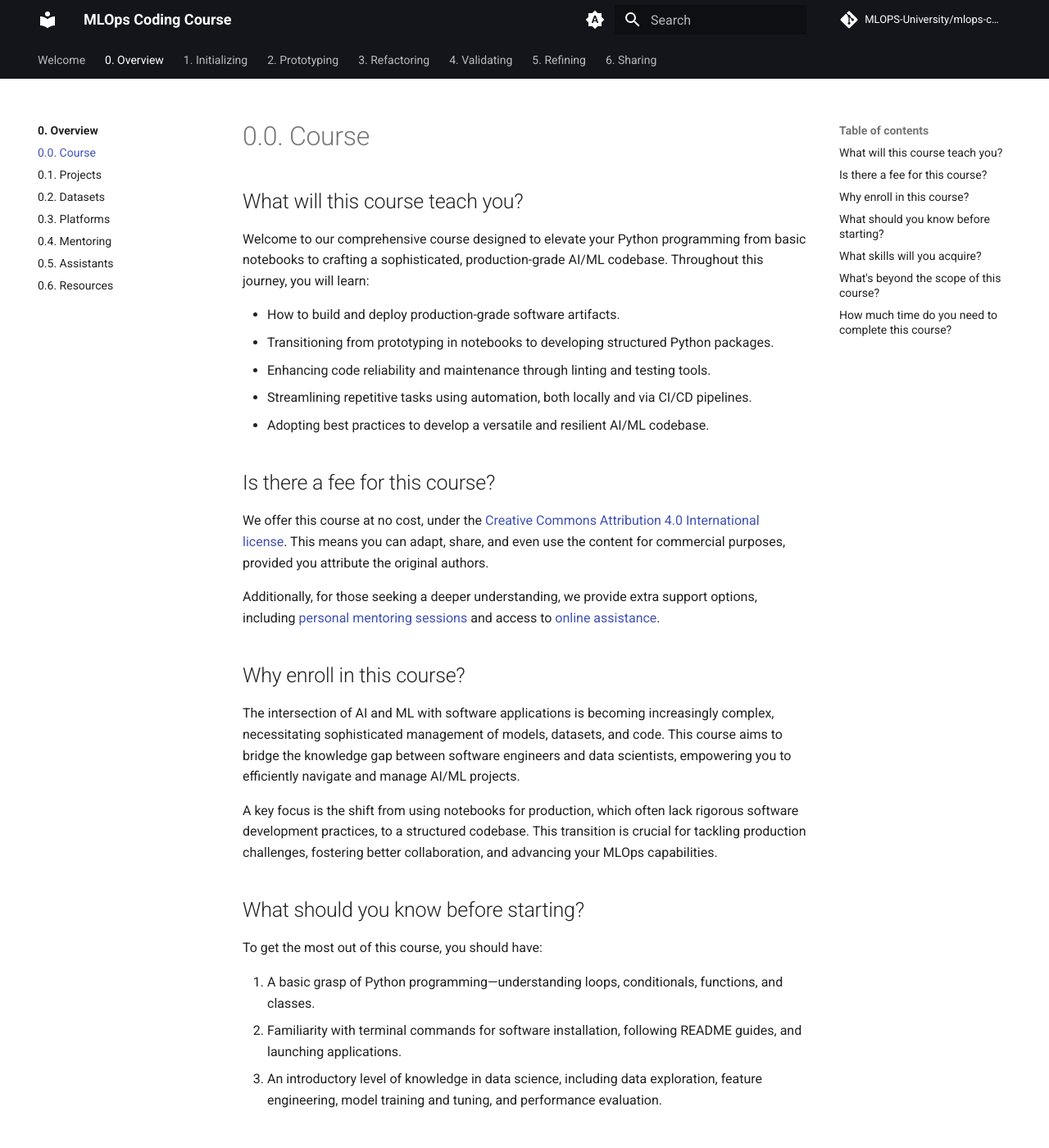
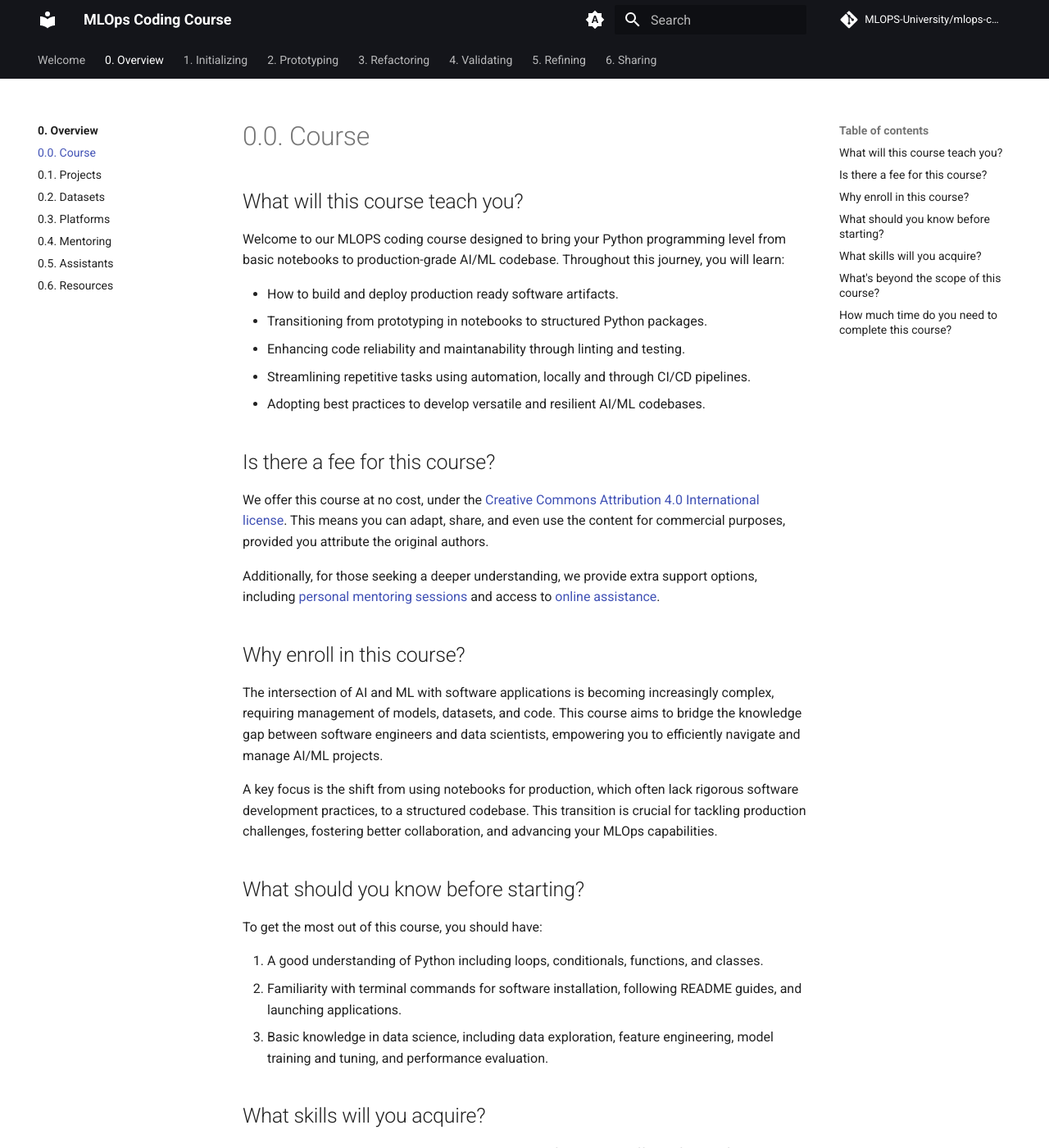
Before and after one commit to MLOps-Courses/mlops-coding-course, an MkDocs documentation site: the page built from docs/0. Overview/0.0. Course.md, in a window 1280 px wide and 1400 px high. Shown: the whole window at 82% size. Built offline with MkDocs 1.6.1 and Material for MkDocs 9.7.7, drawn with Linux system fonts in a browser that asks for light colours; comment, search, counter and statistics services are not loaded; some of the changed text lies outside the part shown.

Commit message:
refining

```diff
--- a/docs/0. Overview/0.0. Course.md
+++ b/docs/0. Overview/0.0. Course.md
@@ -2,13 +2,13 @@
 
 ## What will this course teach you?
 
-Welcome to our comprehensive course designed to elevate your Python programming from basic notebooks to crafting a sophisticated, production-grade AI/ML codebase. Throughout this journey, you will learn:
+Welcome to our MLOPS coding course designed to bring your Python programming level from basic notebooks to production-grade AI/ML codebase. Throughout this journey, you will learn:
 
-- How to build and deploy production-grade software artifacts.
-- Transitioning from prototyping in notebooks to developing structured Python packages.
-- Enhancing code reliability and maintenance through linting and testing tools.
-- Streamlining repetitive tasks using automation, both locally and via CI/CD pipelines.
-- Adopting best practices to develop a versatile and resilient AI/ML codebase.
+- How to build and deploy production ready software artifacts.
+- Transitioning from prototyping in notebooks to structured Python packages.
+- Enhancing code reliability and maintanability through linting and testing.
+- Streamlining repetitive tasks using automation, locally and through CI/CD pipelines.
+- Adopting best practices to develop versatile and resilient AI/ML codebases.
 
 ## Is there a fee for this course?
 
@@ -18,7 +18,7 @@ Additionally, for those seeking a deeper understanding, we provide extra support
 
 ## Why enroll in this course?
 
-The intersection of AI and ML with software applications is becoming increasingly complex, necessitating sophisticated management of models, datasets, and code. This course aims to bridge the knowledge gap between software engineers and data scientists, empowering you to efficiently navigate and manage AI/ML projects.
+The intersection of AI and ML with software applications is becoming increasingly complex, requiring management of models, datasets, and code. This course aims to bridge the knowledge gap between software engineers and data scientists, empowering you to efficiently navigate and manage AI/ML projects.
 
 A key focus is the shift from using notebooks for production, which often lack rigorous software development practices, to a structured codebase. This transition is crucial for tackling production challenges, fostering better collaboration, and advancing your MLOps capabilities.
 
@@ -26,16 +26,16 @@ A key focus is the shift from using notebooks for production, which often lack r
 
 To get the most out of this course, you should have:
 
-1. A basic grasp of Python programming—understanding loops, conditionals, functions, and classes.
+1. A good understanding of Python including loops, conditionals, functions, and classes.
 2. Familiarity with terminal commands for software installation, following README guides, and launching applications.
-3. An introductory level of knowledge in data science, including data exploration, feature engineering, model training and tuning, and performance evaluation.
+3. Basic knowledge in data science, including data exploration, feature engineering, model training and tuning, and performance evaluation.
 
 ## What skills will you acquire?
 
 The course is divided into six in-depth chapters, each focusing on different facets of coding and project management skills:
 
-1. **[Initializing](../../1. Initializing/)**: Equip yourself with the necessary tools and platforms for your development environment.
-2. **[Prototyping](../../2. Prototyping/)**: Begin with notebooks to dive into data science projects and pinpoint viable solutions.
+1. **[Initializing](../../1. Initializing/)**: Go through the necessary tools and platforms for your development environment.
+2. **[Prototyping](../../2. Prototyping/)**: Start with notebooks to dive into data science projects and pinpoint viable solutions.
 3. **[Refactoring](../../3. Refactoring/)**: Transform your prototype into a neatly organized Python package, complete with scripts, configurations, and documentation.
 4. **[Validating](../../4. Validating/)**: Adopt practices like typing, linting, testing, and logging to refine code quality.
 5. **[Refining](../../5. Refining/)**: Leverage advanced software development techniques and tools to polish your project.
```
Also changed, not shown: other parts of docs/0. Overview/0.0. Course.md (+1 -1 lines).
